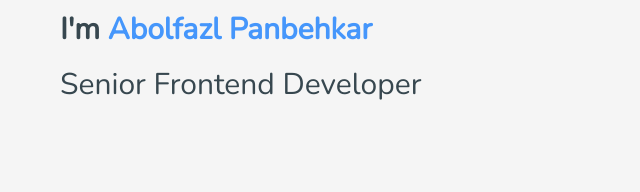
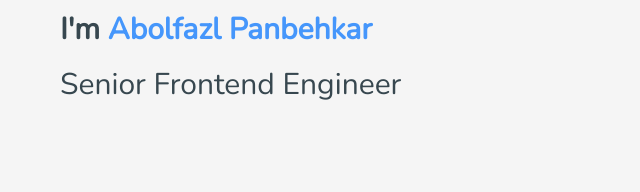
Before and after one commit to panbehkar/panbehkar, a Gatsby site: page / in a window 1280 px wide. Shown: the part 386-578 px from the top of the page, 0-640 px from the left. Built offline with nearby package versions, Linux system fonts and the light colour scheme; Gatsby itself is replaced by a stand-in of ours.

Commit message:
chore: :mag: Update title

```diff
--- a/gatsby-config.js
+++ b/gatsby-config.js
@@ -3,8 +3,8 @@ require("dotenv").config()
 module.exports = {
   siteMetadata: {
     title: `Abolfazl Panbehkar`,
-    description: `Creative frontend developer with 7+ years of experience in the design and development of over 10 admin panels as a part of cross-functional teams. Proficient in translating UI designs to pixel-perfect codes with a keen eye for details using cutting-edge technologies.`,
-    keywords: `abolfazl panbehkar, abolfazl, panbehkar, senior frontend developer, frontend developer, senior, frontend, developer`,
+    description: `Senior Frontend Engineer with 10+ years of experience in architecting and implementing over 15 maintainable, scalable, and high-performance web applications.`,
+    keywords: `abolfazl panbehkar, abolfazl, panbehkar, senior frontend engineer, frontend developer, senior, frontend, engineer`,
     author: `Abolfazl Panbehkar`,
     siteUrl: `https://panbehkar.com`,
   },
@@ -49,7 +49,7 @@ module.exports = {
       options: {
         name: `Abolfazl Panbehkar`,
         short_name: `Panbehkar`,
-        description: `Creative frontend developer with 7+ years of experience in the design and development of over 10 admin panels as a part of cross-functional teams. Proficient in translating UI designs to pixel-perfect codes with a keen eye for details using cutting-edge technologies.`,
+        description: `Senior Frontend Engineer with 10+ years of experience in architecting and implementing over 15 maintainable, scalable, and high-performance web applications.`,
         start_url: `/`,
         background_color: `#57f2cc`,
         theme_color: `#4596fb`,
--- a/src/pages/about.js
+++ b/src/pages/about.js
@@ -69,7 +69,7 @@ const About = ({ data }) => {
             <div className="box">
               <span className="position">IT Engineering</span>
               <span className="company">University of Mazandaran</span>
-              <span className="date">09.2010 – 02.2015</span>
+              <span className="date">Sep 2010 – Feb 2015</span>
             </div>
           </div>
         </div>
--- a/src/pages/index.js
+++ b/src/pages/index.js
@@ -7,15 +7,15 @@ import Seo from "../components/seo"
 const Home = () => {
   return (
     <Layout>
-      <Seo title="Senior Frontend Developer" />
+      <Seo title="Senior Frontend Engineer" />
       <div className="home">
         <div className="bio">
           <label htmlFor="hello">Hello</label>
           <label htmlFor="abolfazl-panbehkar">
             I'm <strong>Abolfazl Panbehkar</strong>
           </label>
-          <label htmlFor="senior-frontend-developer">
-            Senior Frontend Developer
+          <label htmlFor="senior-frontend-engineer">
+            Senior Frontend Engineer
           </label>
         </div>
         <div className="avatar">
```
Also changed, not shown: README.md.
